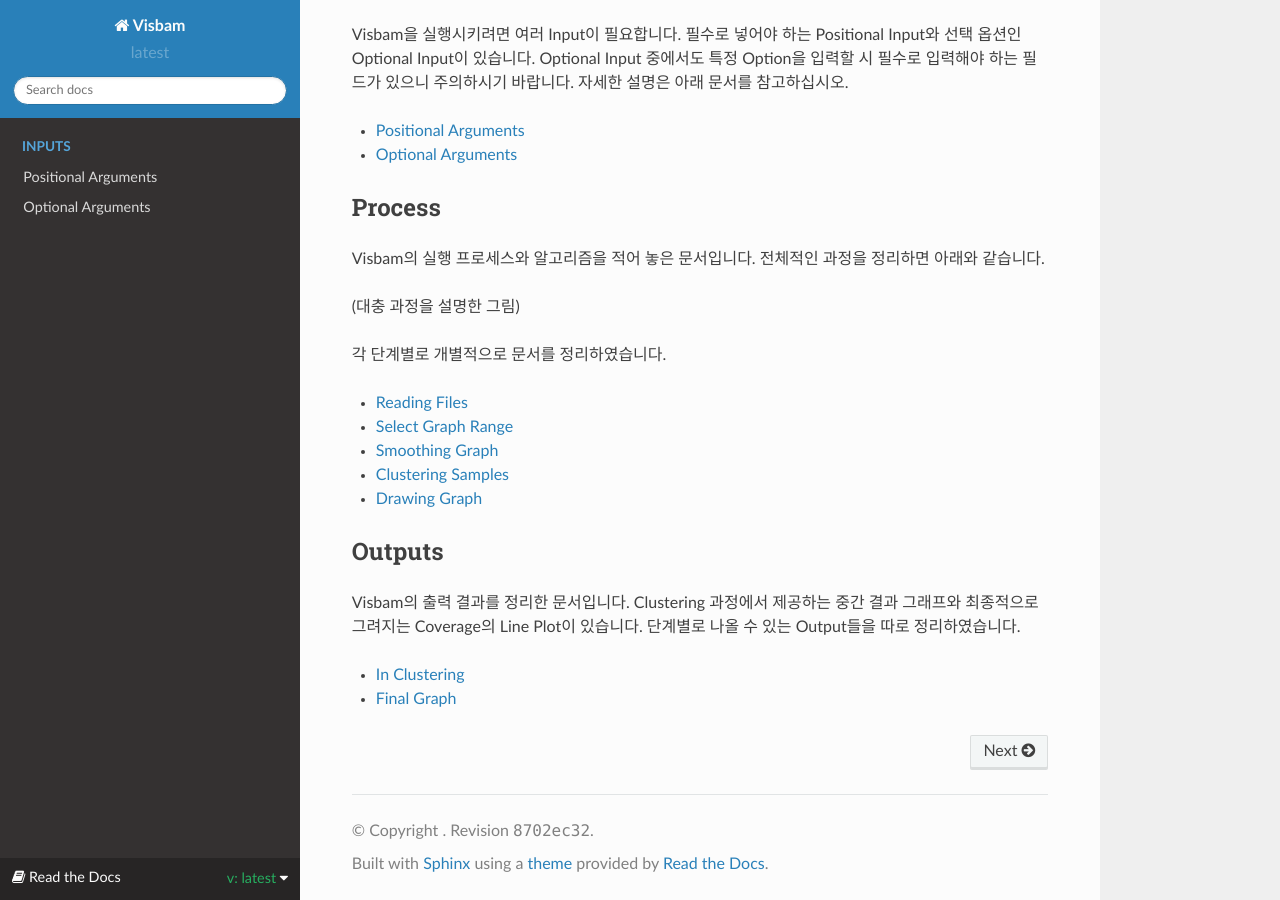
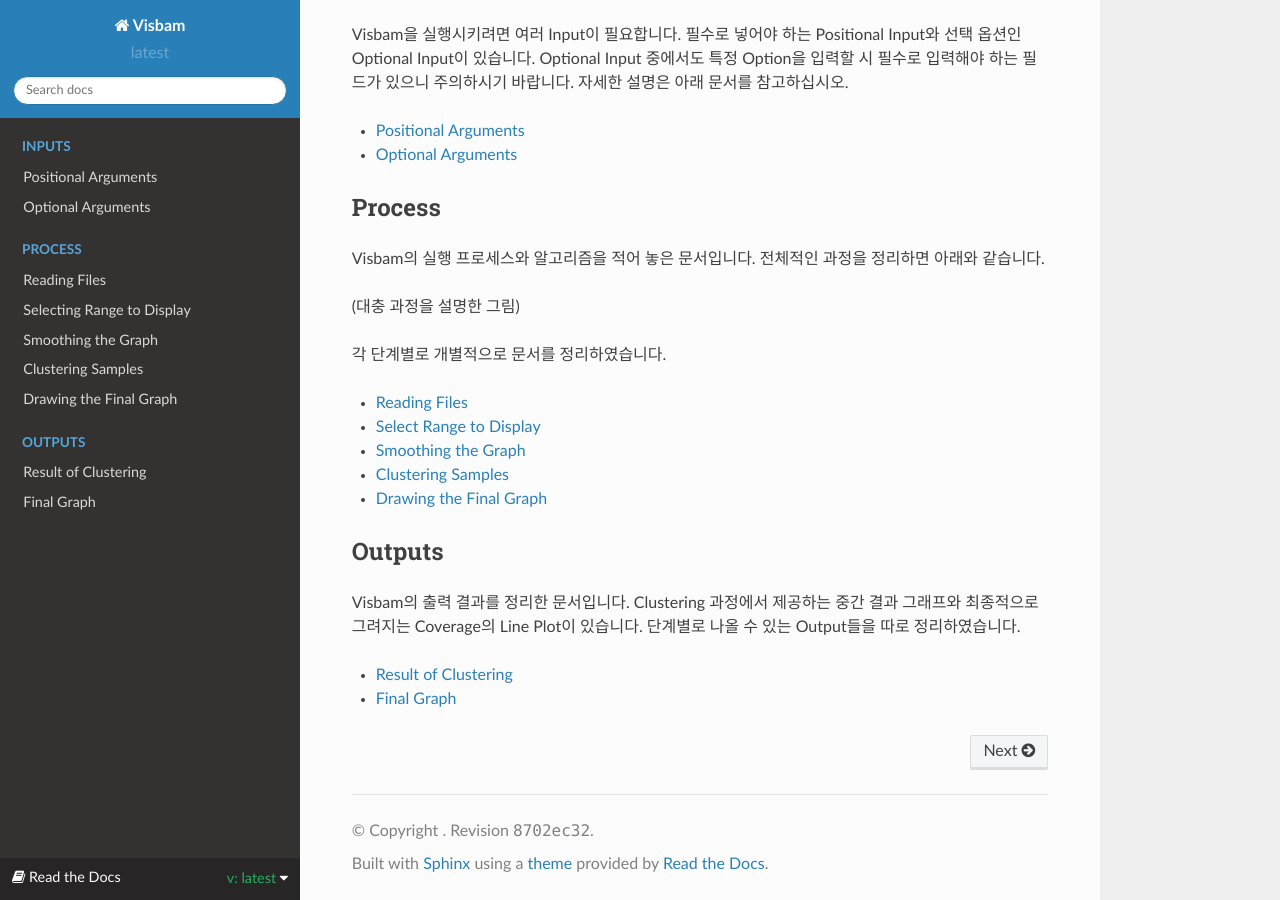
Before and after one commit to sungyoung-lee/visbam, a Sphinx documentation site: the page built from docs/index.rst, in a window 1280 px wide and 900 px high, scrolled down 550 px. Built offline with Sphinx 7.4.7 and the Read the Docs theme 2.0.0, drawn with Linux system fonts in a browser that asks for light colours.

Commit message:
Read The Docs v0.0.1

```diff
--- a/docs/index.rst
+++ b/docs/index.rst
@@ -58,10 +58,10 @@
 각 단계별로 개별적으로 문서를 정리하였습니다.
 
 * :doc:`Reading Files <process/read_files>`
-* :doc:`Select Graph Range <process/select_range>`
-* :doc:`Smoothing Graph <process/smoothing>`
+* :doc:`Select Range to Display <process/select_range>`
+* :doc:`Smoothing the Graph <process/smoothing>`
 * :doc:`Clustering Samples <process/clustering>`
-* :doc:`Drawing Graph <process/draw_graph>`
+* :doc:`Drawing the Final Graph <process/draw_graph>`
 
 .. toctree::
    :maxdepth: 2
@@ -83,7 +83,7 @@
 최종적으로 그려지는 Coverage의 Line Plot이 있습니다.
 단계별로 나올 수 있는 Output들을 따로 정리하였습니다.
 
-* :doc:`In Clustering <output/clustering>`
+* :doc:`Result of Clustering <output/clustering>`
 * :doc:`Final Graph <output/graph>`
 
 .. toctree::
--- a/docs/output/clustering.rst
+++ b/docs/output/clustering.rst
@@ -0,0 +1,2 @@
+Result of Clustering
+====================
--- a/docs/output/graph.rst
+++ b/docs/output/graph.rst
@@ -0,0 +1,2 @@
+Final Graph
+==========
--- a/docs/process/clustering.rst
+++ b/docs/process/clustering.rst
@@ -0,0 +1,2 @@
+Clustering Samples
+==================
--- a/docs/process/draw_graph.rst
+++ b/docs/process/draw_graph.rst
@@ -0,0 +1,2 @@
+Drawing the Final Graph
+=======================
--- a/docs/process/read_files.rst
+++ b/docs/process/read_files.rst
@@ -0,0 +1,2 @@
+Reading Files
+==============
--- a/docs/process/select_range.rst
+++ b/docs/process/select_range.rst
@@ -0,0 +1,2 @@
+Selecting Range to Display
+==========================
--- a/docs/process/smoothing.rst
+++ b/docs/process/smoothing.rst
@@ -0,0 +1,2 @@
+Smoothing the Graph
+===================
```
